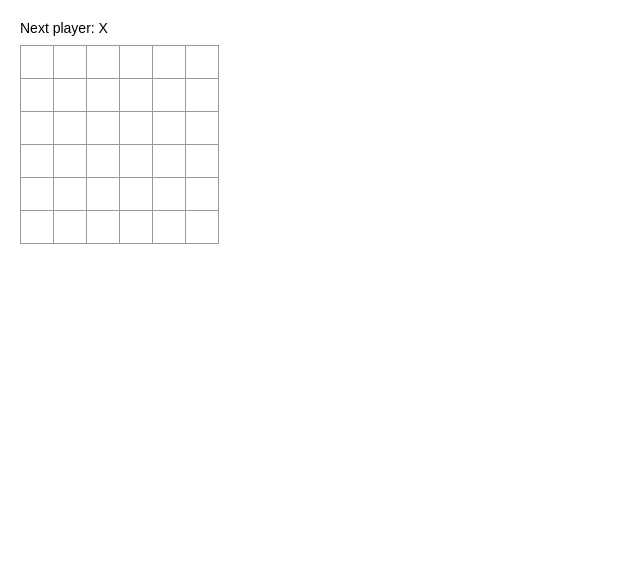
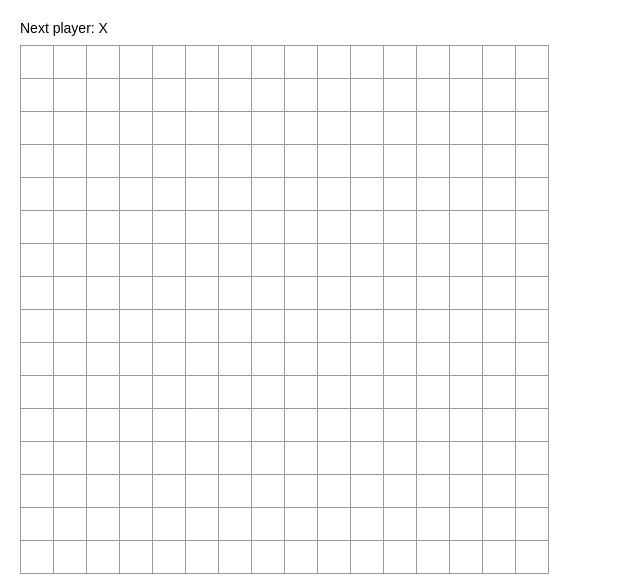
Before and after one commit to ehyunchul/react-tutorial, a React (Create React App) app: page / in a window 1280 px wide. Shown: the top 580 px of the page, without its empty margins (0-640 px from the left). Built offline with nearby package versions, Linux system fonts and the light colour scheme.

Commit message:
불변 상태변경 - 불변을 통해 얻는 이점이 많다. (tutorial 문서참조) - https://reactjs.org/tutorial/tutorial.html#why-immutability-is-important

```diff
--- a/src/index.js
+++ b/src/index.js
@@ -1,36 +1,25 @@
 import React from 'react';
 import ReactDOM from 'react-dom';
-import './index.css';
+import './index.css'
 
 class Square extends React.Component {
-    constructor(props) {
-        super(props);
-        this.state = {
-            value: null,
-        };
-    }
+    // toggleValue(v) {
+    //     return this.state.value ? {value: null} : {value: v};
+    // }
 
-    toggleValue(v) {
-        return this.state.value ? {value: null} : {value: v};
-    }
-
-
-    toggleValue2(v) {
-        if (this.state.value) {
-            this.setState({value: null})
-        } else {
-            this.setState({value: v})
-        }
-    }
+    // toggleValue2(v) {
+    //     if (this.state.value) {
+    //         this.setState({value: null})
+    //     } else {
+    //         this.setState({value: v})
+    //     }
+    // }
 
     render() {
         return (
-            <button className="square" name={this.props.value}
-                // onClick={() => this.state.value ? this.setState({value: null}) : this.setState({value: 'X'})}>
-                // onClick={() => this.setState(this.toggleValue('X'))}>
-                    onClick={() => this.toggleValue2('X')}>
-                {this.state.value}
-                {/*this.props.value*/}
+            <button className="square" onClick={() => this.props.onClick()}>
+            {/*<button className="square" name={this.props.value} onClick={() => this.toggleValue2('X')}>*/}
+                {this.props.value}
             </button>
         );
     }
@@ -53,22 +42,38 @@ class Blocks extends React.Component {
 }
 
 class Board extends React.Component {
+    constructor(props) {
+        super(props);
+        this.state = {
+            squares: new Array(Math.pow(this.props.size, 2)).fill(null),
+        }
+    }
+
+    handleClick(i) {
+        console.log(i)
+        const squares = this.state.squares.slice();
+        squares[i] = 'X'
+        this.setState({squares: squares})
+    }
+
     renderSquare(i) {
-        return <Square value={i}/>;
+        return <Square value={this.state.squares[i]}
+                       key={'square_'.concat(i)}
+                       onClick={() => this.handleClick(i)} />;
     }
 
     createBlocks(size) {
-        let blocks = []
+        let blocks = [];
 
         let count = 0;
         for (let c = 0; c < size; c++) {
             const rows = [];
             for (let r = 0; r < size; r++) {
-                rows.push(this.renderSquare(count++))
+                rows.push(this.renderSquare(count++));
             }
-            blocks.push(<Blocks blocks={rows}/>)
+            blocks.push(<Blocks blocks={rows} key={'board_'.concat(c.toString())} />)
         }
-        return blocks
+        return blocks;
     }
 
     render() {
@@ -77,35 +82,19 @@ class Board extends React.Component {
         return (
             <div>
                 <div className="status">{status}</div>
-                {this.createBlocks(6)}
-                {/*
-        <div className="board-row">
-          {this.renderSquare(0)}
-          {this.renderSquare(1)}
-          {this.renderSquare(2)}
-        </div>
-        <div className="board-row">
-          {this.renderSquare(3)}
-          {this.renderSquare(4)}
-          {this.renderSquare(5)}
-        </div>
-        <div className="board-row">
-          {this.renderSquare(6)}
-          {this.renderSquare(7)}
-          {this.renderSquare(8)}
-        </div>
-        */}
+                {this.createBlocks(this.props.size)}
             </div>
         );
     }
+
 }
 
-class Game extends React.Component {
+class ExtensibleGame extends React.Component {
     render() {
         return (
             <div className="game">
                 <div className="game-board">
-                    <Board/>
+                    <Board size={this.props.size} />
                 </div>
                 <div className="game-info">
                     <div>{/* status */}</div>
@@ -119,6 +108,6 @@ class Game extends React.Component {
 // ========================================
 
 ReactDOM.render(
-    <Game/>,
+    <ExtensibleGame size={16}/>,
     document.getElementById('root')
 );
```
